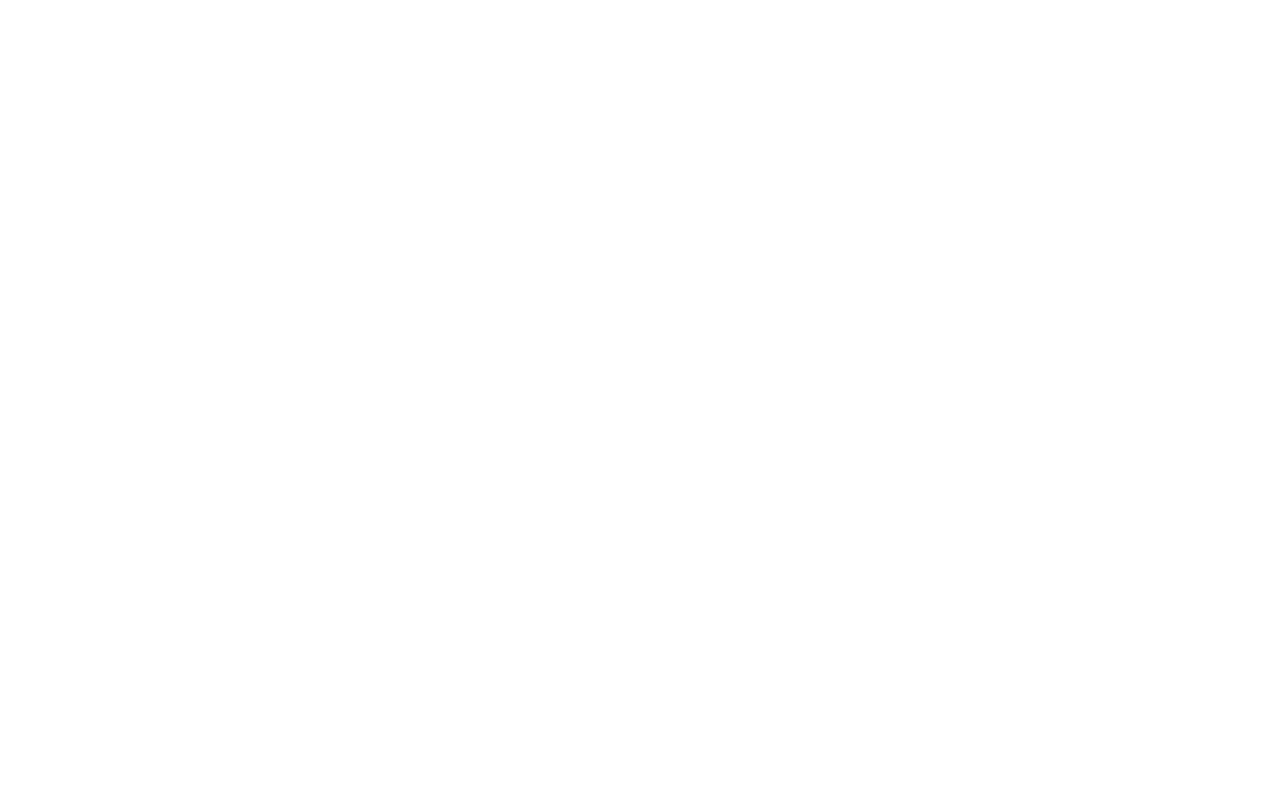
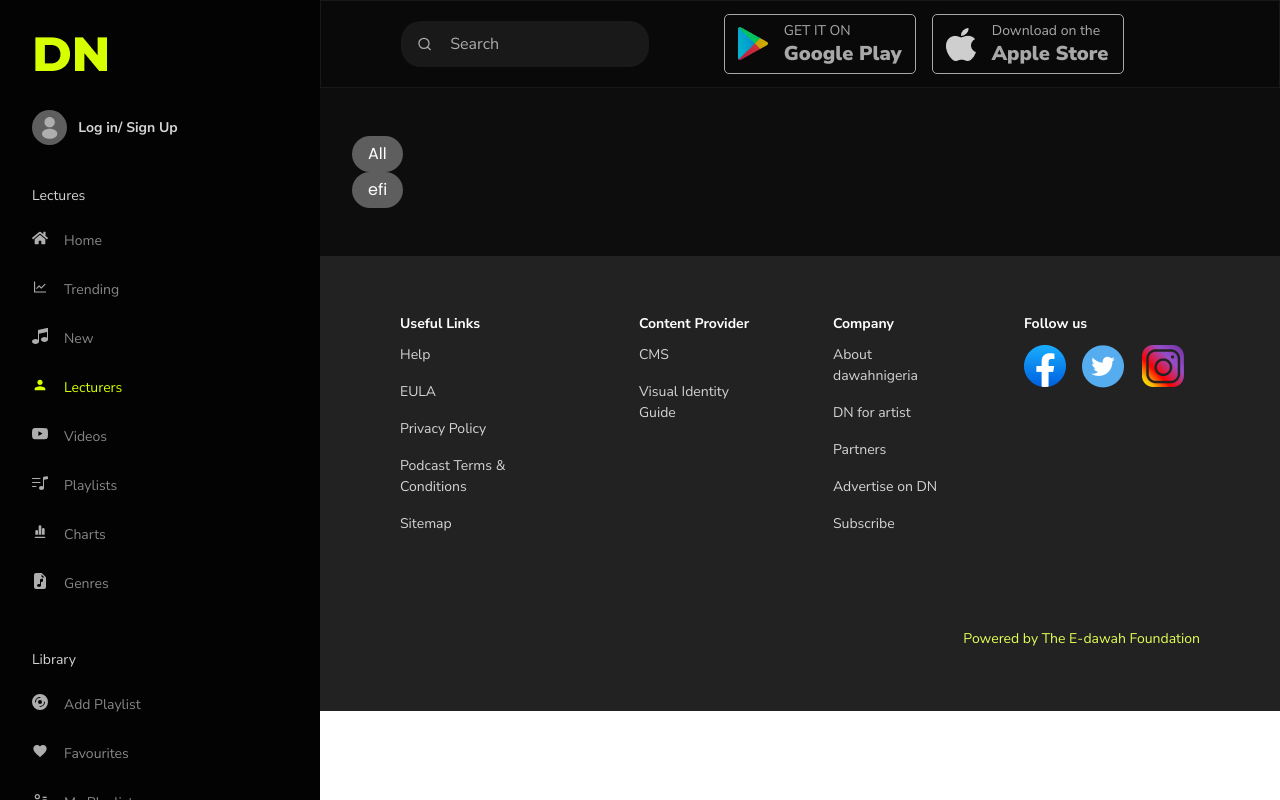
Before and after one commit to tech-911/DN_Demo, a React (Create React App) app: page /lecturers in a window 1280 px wide. Before the commit this address had no page. Built offline with nearby package versions, Linux system fonts and the light colour scheme.

Commit message:
working on lecturers page

```diff
--- a/src/App.js
+++ b/src/App.js
@@ -5,6 +5,7 @@ import Landing from "./pages/landing/Landing";
 import Layout from "./components/layout/Layout";
 import Genres from "./pages/genres/Genres";
 import Recommend2 from "./pages/recommend2/Recommend2";
+import Lecturers from "./pages/lecturers/Lecturers";
 
 const App = () => {
   return (
@@ -15,6 +16,7 @@ const App = () => {
           <Route path="/home" element={<Landing />} />
           <Route path="/genres" element={<Genres />} />
           <Route path="/recommend2" element={<Recommend2 />} />
+          <Route path="/lecturers" element={<Lecturers />} />
         </Route>
       </Routes>
     </div>
--- /dev/null
+++ b/src/components/filterButton/FilterButton.jsx
@@ -0,0 +1,26 @@
+import React, { useState } from "react";
+import "./filterButton.scss";
+const FilterButton = ({
+  filter,
+  setFilter,
+  title,
+  action,
+  active,
+  setActive,
+}) => {
+  const handleFilter = () => {
+    setActive(title);
+  };
+  return (
+    <div
+      onClick={() => {
+        handleFilter();
+      }}
+      className={`filter_wrapper ${active === title ? "filter_active" : ""}`}
+    >
+      {title}
+    </div>
+  );
+};
+
+export default FilterButton;
--- /dev/null
+++ b/src/components/filterButton/filterButton.scss
@@ -0,0 +1,26 @@
+.filter_wrapper {
+  height: 36px;
+  width: fit-content;
+  display: flex;
+  flex-direction: row;
+  align-items: center;
+  justify-content: center;
+  border-radius: 50px;
+  background: #5e5e5e;
+  padding-left: 1rem;
+  padding-right: 1rem;
+  font-family: "Poppins";
+  font-style: normal;
+  font-weight: 400;
+  font-size: 16px;
+  line-height: 24px;
+  color: #ffffff;
+  &:hover {
+    background-color: #ddff2b;
+    color: #000000;
+  }
+}
+.filter_active {
+  background-color: #ddff2b;
+  color: #000000;
+}
--- a/src/components/iconText/IconText.jsx
+++ b/src/components/iconText/IconText.jsx
@@ -14,7 +14,7 @@ const IconText = ({ icon, link, name, id, group }) => {
       setActive(7);
     } else if (location.pathname.includes("/recommend2")) {
       setActive(12);
-    } else if (location.pathname.includes("/user/settings")) {
+    } else if (location.pathname.includes("/lecturers")) {
       setActive(3);
     }
   });
--- a/src/components/sideNav/data.js
+++ b/src/components/sideNav/data.js
@@ -34,7 +34,7 @@ export const lectures = [
     id: 3,
     name: "Lecturers",
     icon: <MdPerson className="icon3 icon" />,
-    link: "",
+    link: "/lecturers",
   },
   {
     id: 4,
--- /dev/null
+++ b/src/pages/lecturers/Lecturers.jsx
@@ -0,0 +1,35 @@
+import React, { useState } from "react";
+import "./lecturers.scss";
+import Container from "../../components/container/Container";
+import FilterButton from "../../components/filterButton/FilterButton";
+
+const Lecturers = () => {
+  const [filter, setFilter] = useState();
+  const [active, setActive] = useState("");
+  return (
+    <Container>
+      <div className="lecturers_wrapper">
+        <div className="lecturers_filter">
+          <FilterButton
+            filter={filter}
+            setFilter={setFilter}
+            active={active}
+            setActive={setActive}
+            title="All"
+            action="all"
+          />
+          <FilterButton
+            filter={filter}
+            setFilter={setFilter}
+            active={active}
+            setActive={setActive}
+            title="efi"
+            action="efi"
+          />
+        </div>
+      </div>
+    </Container>
+  );
+};
+
+export default Lecturers;
--- /dev/null
+++ b/src/pages/lecturers/lecturers.scss
@@ -0,0 +1,8 @@
+.lecturers_wrapper {
+  padding: 3rem 2rem;
+  display: flex;
+  flex-direction: column;
+  align-items: flex-start;
+  .lecturers_filter {
+  }
+}
--- a/src/pages/recommend2/recommend2.scss
+++ b/src/pages/recommend2/recommend2.scss
@@ -1,4 +1,5 @@
 .recommend2_wrapper {
+  height: 100%;
   padding: 3rem 2rem;
   display: flex;
   flex-direction: row;
```
